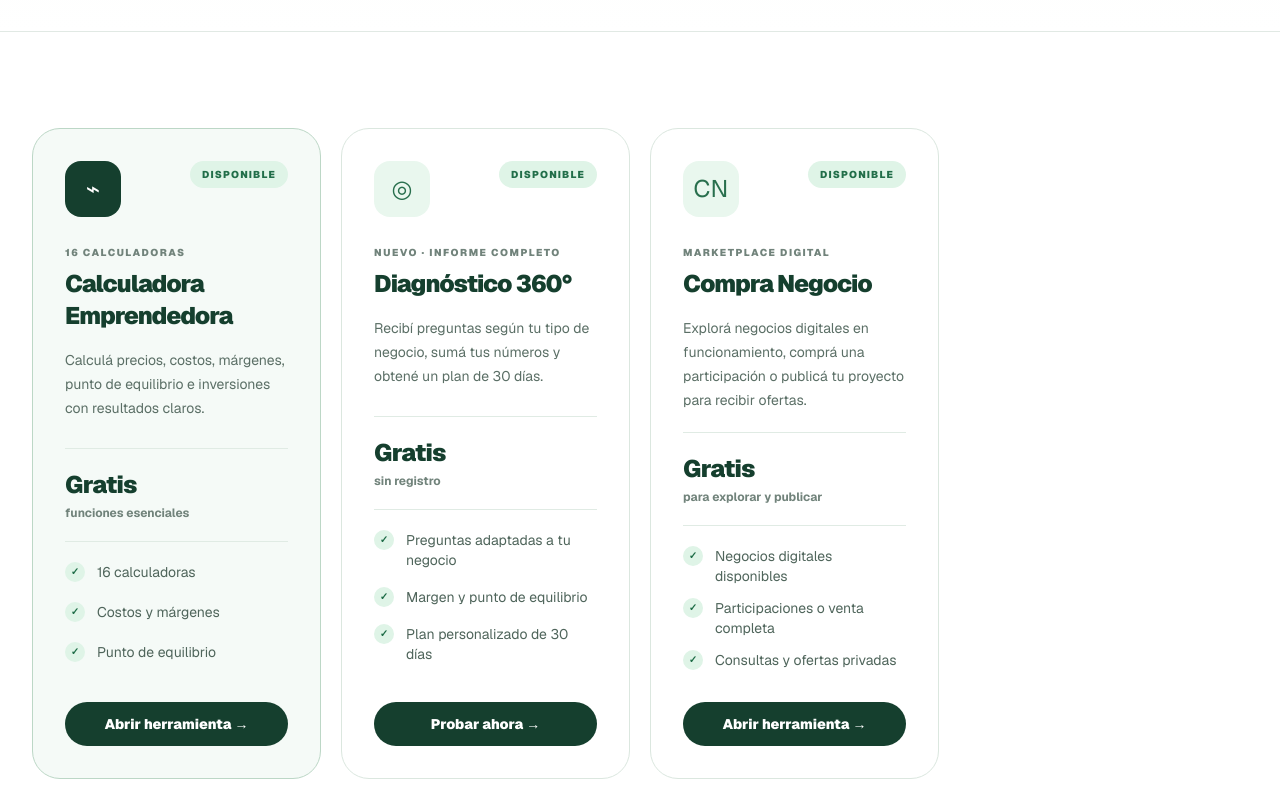
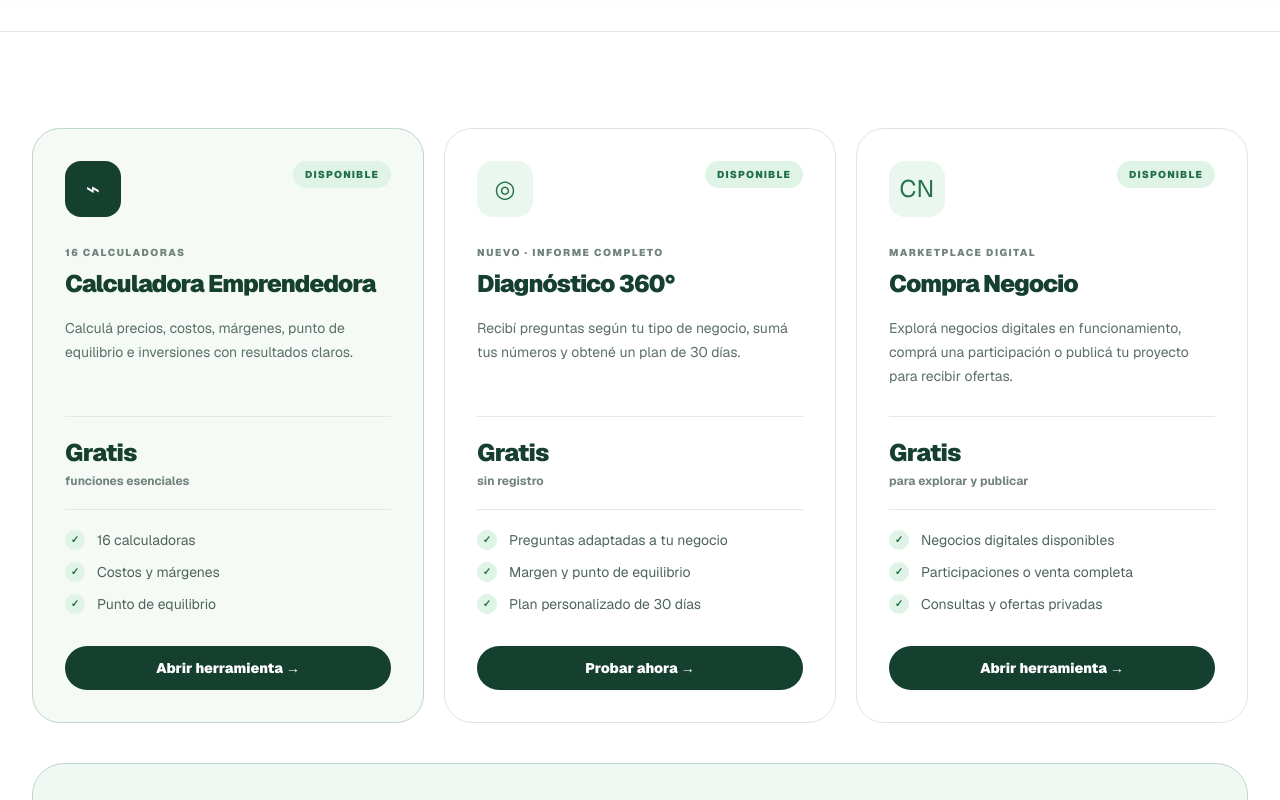
Before and after one commit to panchorenzella-dot/Growtella, a Next.js app: page /herramientas in a window 1280 px wide. Shown: the part 480-1280 px from the top of the page. Built offline with nearby package versions, Linux system fonts and the light colour scheme; no server answers.

Commit message:
Show three tools in catalog

```diff
--- a/app/herramientas/page.tsx
+++ b/app/herramientas/page.tsx
@@ -6,16 +6,16 @@ import { products } from "@/lib/site";
 
 export const metadata: Metadata = {
   title: "Herramientas",
-  description: "Calculá, diagnosticá, comprá o vendé negocios y prepará mejores decisiones con las cuatro herramientas del ecosistema Growtella.",
+  description: "Calculá, diagnosticá, comprá o vendé negocios y prepará mejores decisiones con las tres herramientas del ecosistema Growtella.",
 };
 
-const icons = ["⌁", "◎", "CN", "✦"];
+const icons = ["⌁", "◎", "CN"];
 
 export default function ToolsPage() {
   return (
-    <PageShell eyebrow="Catálogo Growtella" title="Cuatro herramientas. Una decisión más clara." description="Cada herramienta tiene un propósito concreto, un precio visible y la misma experiencia simple para que puedas pasar de la duda a la acción.">
+    <PageShell eyebrow="Catálogo Growtella" title="Tres herramientas. Una decisión más clara." description="Cada herramienta tiene un propósito concreto, un precio visible y la misma experiencia simple para que puedas pasar de la duda a la acción.">
       <section className="mx-auto max-w-7xl px-5 py-16 sm:px-8 sm:py-24">
-        <div className="grid gap-5 lg:grid-cols-2 xl:grid-cols-4">
+        <div className="grid gap-5 lg:grid-cols-3">
           {products.map((product, index) => (
             <article key={product.name} className={`card-hover flex min-h-[470px] flex-col rounded-[1.75rem] border p-7 sm:p-8 ${index === 0 ? "border-[#bcd7c6] bg-[#f5faf7]" : "border-[#dbe7df] bg-white"}`}>
               <div className="flex items-start justify-between gap-4">
```
